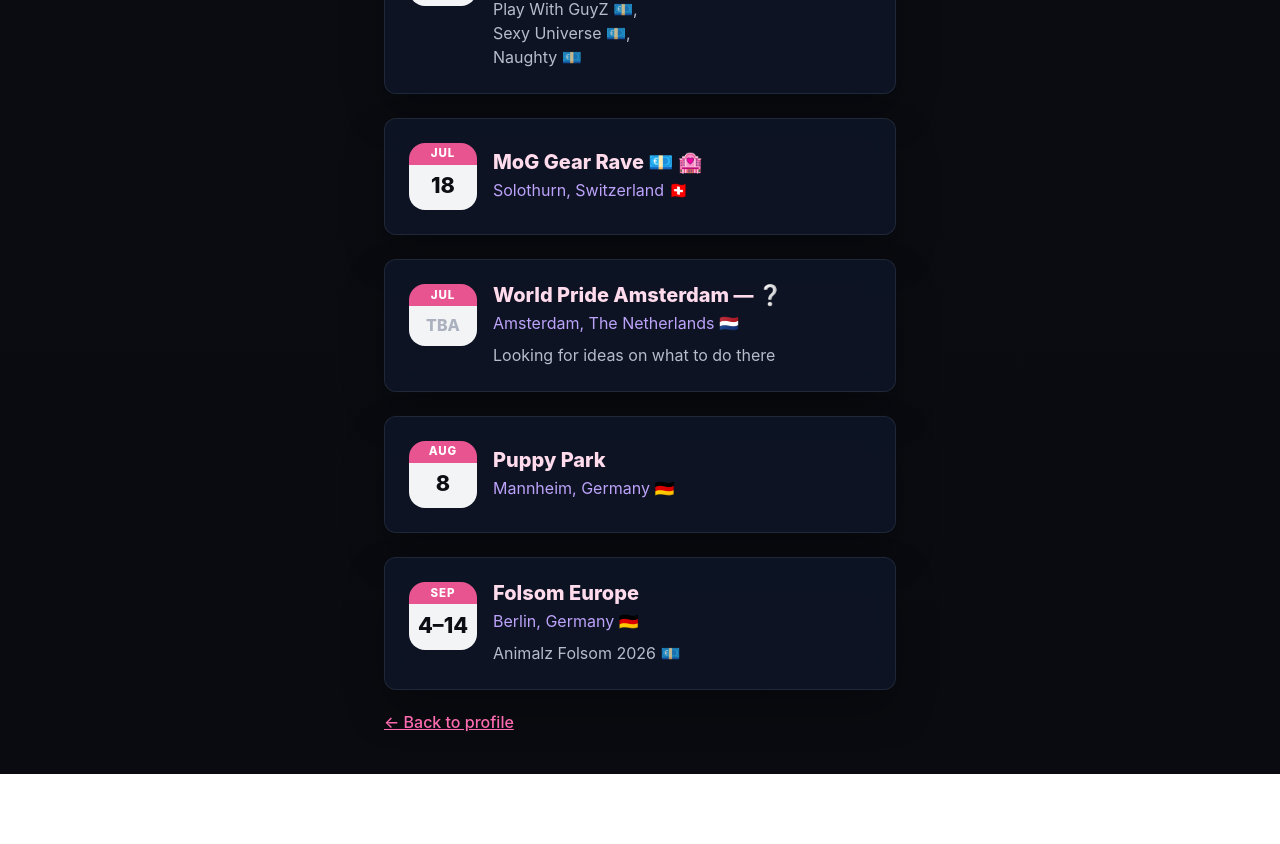
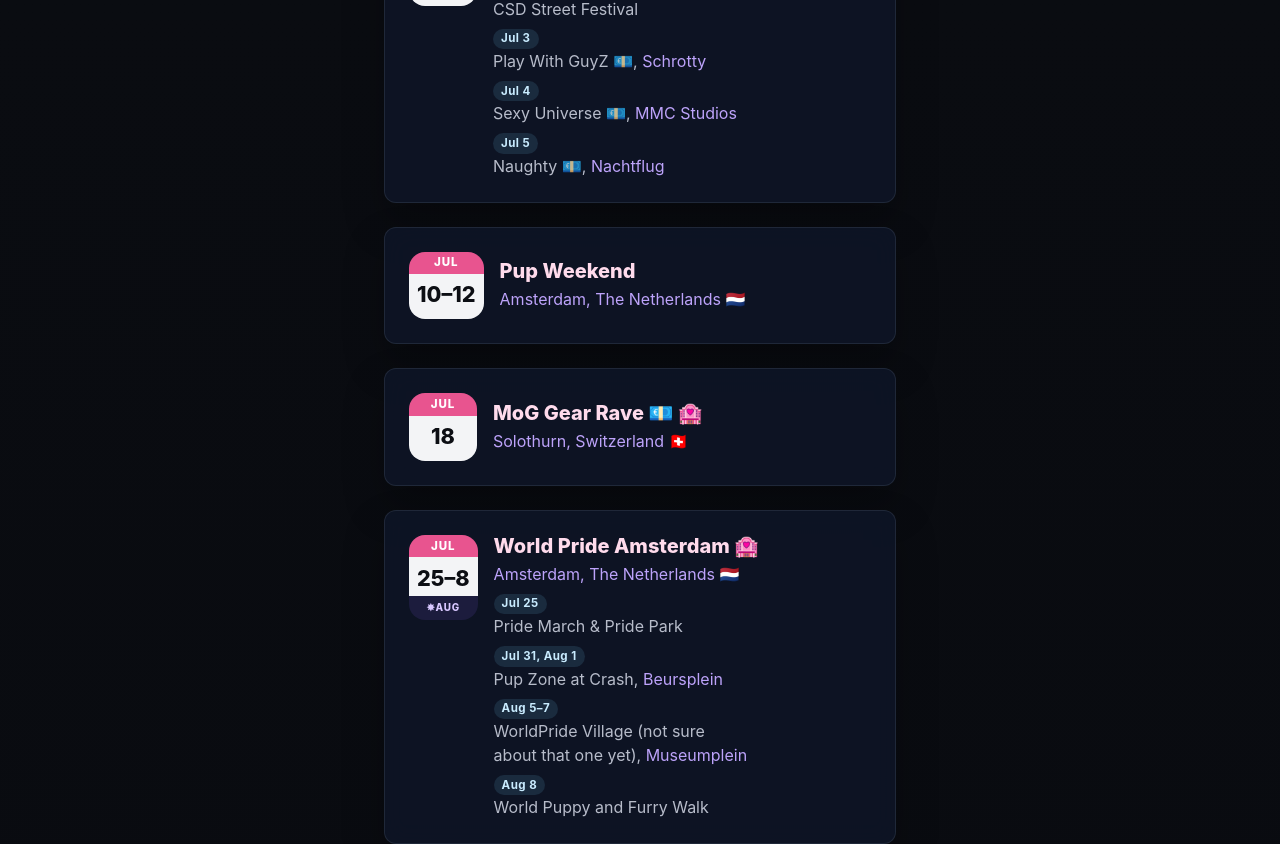
Before and after one commit to pup-softlock/pup-softlock-landing, a Nuxt app: page /events in a window 1280 px wide. Shown: the part 1180-2024 px from the top of the page. Before the commit the page ends 1954 px from the top, so only its background shows below. Built offline with nearby package versions, Linux system fonts and the light colour scheme.

Commit message:
Update events

```diff
--- a/app/assets/scss/main.scss
+++ b/app/assets/scss/main.scss
@@ -128,14 +128,13 @@
   min-width: 4.25rem;
   flex-direction: column;
   overflow: hidden;
-  // border: 1px solid rgba(148, 163, 184, 0.22);
   border-radius: 1rem;
-  // box-shadow: 0 8px 24px rgba(0, 0, 0, 0.22);
   flex-shrink: 0;
 }
 
 .event-date-month,
-.event-date-day {
+.event-date-day,
+.event-date-spillover {
   display: block;
   text-align: center;
 }
@@ -155,9 +154,24 @@
   line-height: 1;
 }
 
+.event-date-badge.is-spillover .event-date-day {
+  padding-bottom: 0.45rem;
+}
+
+.event-date-spillover {
+  padding: 0.2rem 0.45rem 0.35rem;
+  background: rgba(139, 92, 246, 0.12);
+  color: #d8c7ff;
+  font-size: 0.62rem;
+  font-weight: 800;
+  letter-spacing: 0.08em;
+  text-transform: uppercase;
+}
+
 .event-copy {
   min-width: 0;
   flex: 1;
+  align-self: center;
 }
 
 .event-date {
@@ -169,8 +183,30 @@
   color: rgba(238, 242, 255, 0.72);
 }
 
-.event-copy {
-  align-self: center;
+.event-notes {
+  margin-top: 0.75rem;
+}
+
+.event-note-list {
+  display: grid;
+  gap: 0.5rem;
+  margin: 0;
+}
+
+.event-note-item {
+  display: grid;
+  // gap: 0.2rem;
+}
+
+.event-note-date {
+  width: fit-content;
+  padding: 0.1rem 0.5rem;
+  border-radius: 9999px;
+  background: rgba(125, 211, 252, 0.12);
+  color: #c9ecff;
+  font-size: 0.72rem;
+  font-weight: 700;
+  letter-spacing: 0.04em;
 }
 
 .tabs ul {
--- a/app/pages/events.vue
+++ b/app/pages/events.vue
@@ -5,11 +5,29 @@
     "Where to find pup Softlock in the wild. Upcoming events, parties and socials.",
 });
 
+type EventDatePart = {
+  month: string;
+  day: number;
+};
+
+type EventDateRange =
+  | string
+  | {
+      start: EventDatePart;
+      end: EventDatePart;
+    };
+
+type EventNoteItem = {
+  title: string;
+  location?: string;
+  dates?: string;
+};
+
 type EventItem = {
-  dates: string;
+  dates: EventDateRange;
   title: string;
   location: string;
-  note?: string;
+  note?: string | EventNoteItem[];
 };
 
 const events: EventItem[] = [
@@ -43,11 +61,32 @@
     title: "Gear Factory 💶",
     location: "Grenswerk, Venlo, The Netherlands 🇳🇱",
   },
+  // {
+  //   dates: "Jun 27",
+  //   title: "Pride Maastricht OR Caged @ Eagle Amsterdam",
+  //   location: "🇳🇱",
+  // },
   {
-    dates: "Jul 3–5",
+    dates: {
+      start: { month: "Jul", day: 3 },
+      end: { month: "Jul", day: 5 },
+    },
     title: "Pride Festival Cologne (CSD) 🏩",
     location: "Cologne, Germany 🇩🇪",
-    note: "Play With GuyZ 💶,<br>Sexy Universe 💶,<br>Naughty 💶",
+    note: [
+      { title: "CSD Street Festival" },
+      { title: "Play With GuyZ 💶", dates: "Jul 3", location: "Schrotty" },
+      { title: "Sexy Universe 💶", dates: "Jul 4", location: "MMC Studios" },
+      { title: "Naughty 💶", dates: "Jul 5", location: "Nachtflug" },
+    ],
+  },
+  {
+    dates: {
+      start: { month: "Jul", day: 10 },
+      end: { month: "Jul", day: 12 },
+    },
+    title: "Pup Weekend",
+    location: "Amsterdam, The Netherlands 🇳🇱",
   },
   {
     dates: "Jul 18",
@@ -55,23 +94,98 @@
     location: "Solothurn, Switzerland 🇨🇭",
   },
   {
-    dates: "Jul",
-    title: "World Pride Amsterdam — ❔",
+    dates: {
+      start: { month: "Jul", day: 25 },
+      end: { month: "Aug", day: 8 },
+    },
+    title: "World Pride Amsterdam 🏩",
     location: "Amsterdam, The Netherlands 🇳🇱",
-    note: "Looking for ideas on what to do there",
+    note: [
+      { dates: "Jul 25", title: "Pride March & Pride Park" },
+      {
+        dates: "Jul 31, Aug 1",
+        title: "Pup Zone at Crash",
+        location: "Beursplein",
+      },
+      {
+        dates: "Aug 5–7",
+        title: "WorldPride Village (not sure about that one yet)",
+        location: "Museumplein",
+      },
+      { dates: "Aug 8", title: "World Puppy and Furry Walk" },
+    ],
   },
+  // {
+  //   dates: "Aug 8",
+  //   title: "Puppy Park",
+  //   location: "Mannheim, Germany 🇩🇪",
+  // },
   {
-    dates: "Aug 8",
-    title: "Puppy Park",
-    location: "Mannheim, Germany 🇩🇪",
-  },
-  {
-    dates: "Sep 4–14",
+    dates: {
+      start: { month: "Sep", day: 4 },
+      end: { month: "Sep", day: 14 },
+    },
     title: "Folsom Europe",
     location: "Berlin, Germany 🇩🇪",
-    note: "Animalz Folsom 2026 💶",
+    note: [
+      {
+        title: "Animalz Folsom 💶",
+        dates: "Sep 12",
+        location: "Metropol",
+      },
+      {
+        title: "I need ideas what else to do during that whole stay in Berlin",
+      },
+    ],
   },
 ];
+
+function dateMonth(dates: EventItem["dates"]) {
+  if (typeof dates === "string") {
+    return dates.split(" ")[0];
+  }
+
+  return dates.start.month;
+}
+
+function dateDays(dates: EventItem["dates"]) {
+  if (typeof dates === "string") {
+    return dates.split(" ")[1]?.replace(",", "") || "TBA";
+  }
+
+  if (
+    dates.start.day === dates.end.day &&
+    dates.start.month === dates.end.month
+  ) {
+    return `${dates.start.day}`;
+  }
+
+  return `${dates.start.day}–${dates.end.day}`;
+}
+
+function dateSpilloverMonth(dates: EventItem["dates"]) {
+  if (typeof dates === "string" || dates.start.month === dates.end.month) {
+    return null;
+  }
+
+  return dates.end.month;
+}
+
+function hasDateValue(dates: EventItem["dates"]) {
+  if (typeof dates === "string") {
+    return Boolean(dates.split(" ")[1]);
+  }
+
+  return true;
+}
+
+function dateKey(dates: EventItem["dates"]) {
+  if (typeof dates === "string") {
+    return dates;
+  }
+
+  return `${dates.start.month}-${dates.start.day}-${dates.end.month}-${dates.end.day}`;
+}
 </script>
 
 <template>
@@ -106,37 +220,66 @@
       <div class="is-flex is-flex-direction-column">
         <article
           v-for="event in events"
-          :key="`${event.dates}-${event.title}`"
+          :key="`${dateKey(event.dates)}-${event.title}`"
           class="card event-card"
         >
           <div class="card-content p-5">
             <div class="event-layout">
-              <div class="event-date-badge" aria-label="Event date">
+              <div
+                class="event-date-badge"
+                :class="{ 'is-spillover': dateSpilloverMonth(event.dates) }"
+                aria-label="Event date"
+              >
                 <span
                   class="event-date-month has-background-primary has-text-white"
                 >
-                  {{ event.dates.split(" ")[0] }}
+                  {{ dateMonth(event.dates) }}
                 </span>
                 <span
                   class="event-date-day has-background-light"
                   :class="{
-                    'has-text-grey-light is-size-6': !event.dates.split(' ')[1],
-                    'has-text-dark': event.dates.split(' ')[1],
+                    'has-text-grey-light is-size-6': !hasDateValue(event.dates),
+                    'has-text-dark': hasDateValue(event.dates),
                   }"
                 >
-                  {{ event.dates.split(" ")[1]?.replace(",", "") || "TBA" }}
+                  {{ dateDays(event.dates) }}
+                </span>
+                <span
+                  v-if="dateSpilloverMonth(event.dates)"
+                  class="event-date-spillover"
+                >
+                  ✸{{ dateSpilloverMonth(event.dates) }}
                 </span>
               </div>
 
               <div class="event-copy">
-                <!-- <p class="event-date mb-2">{{ event.dates }}</p> -->
                 <h2 class="title is-5 mb-1">{{ event.title }}</h2>
                 <p class="has-text-info-80">{{ event.location }}</p>
-                <p
-                  v-if="event.note"
-                  class="small-note mb-0 mt-2"
-                  v-html="event.note"
-                ></p>
+
+                <div v-if="event.note" class="event-notes mt-2">
+                  <dl v-if="Array.isArray(event.note)" class="event-note-list">
+                    <div
+                      v-for="item in event.note"
+                      :key="`${item.dates ?? 'note'}-${item.title}`"
+                      class="event-note-item"
+                    >
+                      <dt v-if="item.dates" class="event-note-date">
+                        {{ item.dates }}
+                      </dt>
+                      <dd class="small-note mb-0">
+                        {{ item.title
+                        }}<template v-if="item.location"
+                          >,
+                          <span class="has-text-info-80">{{
+                            item.location
+                          }}</span>
+                        </template>
+                      </dd>
+                    </div>
+                  </dl>
+
+                  <p v-else class="small-note mb-0">{{ event.note }}</p>
+                </div>
               </div>
             </div>
           </div>
```
